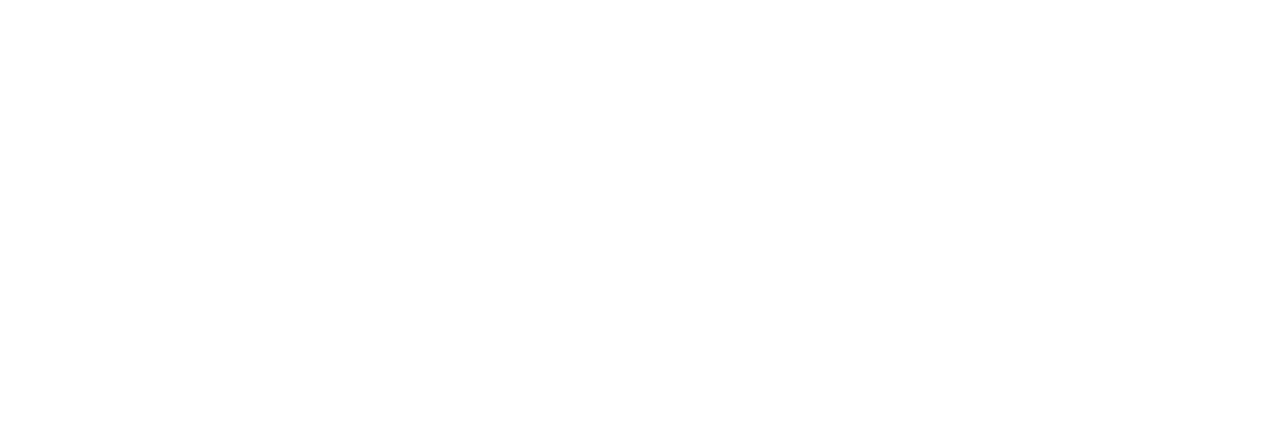
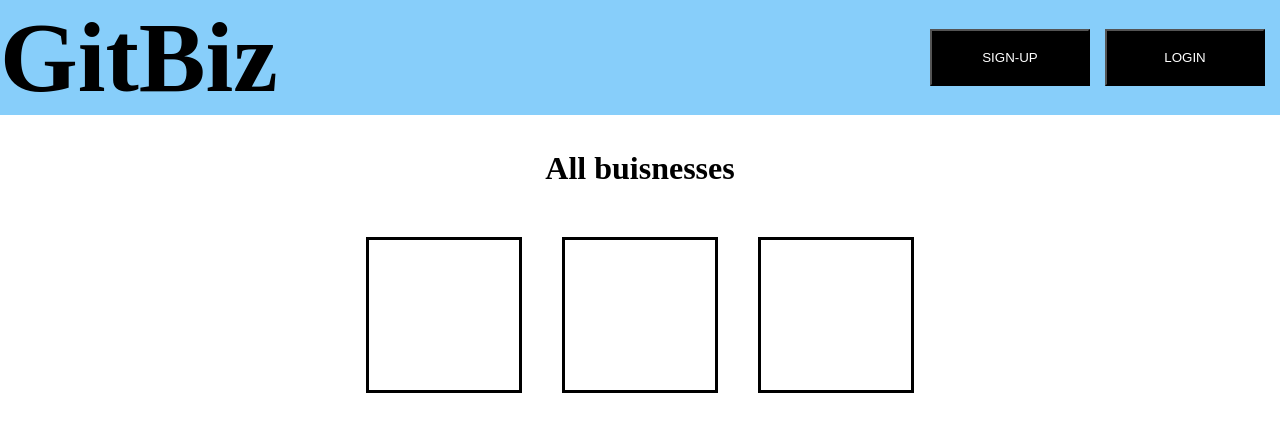
Before and after one commit to sblum55/unit2-welp-frontend, a website: page index.html in a window 1280 px wide. Drawn offline with nearby package versions, Linux system fonts and the light colour scheme.

Commit message:
homepage work

```diff
--- a/index.html
+++ b/index.html
@@ -7,9 +7,33 @@
     <link href='./style.css' rel="stylesheet">
     <script src="https://cdnjs.cloudflare.com/ajax/libs/axios/0.21.1/axios.min.js" defer></script>
     <script src="main.js" defer></script>
-    <title>Document</title>
+    <title>GitBiz</title>
 </head>
 <body>
+    <!-- contains all links in header-->
+    <div class='homepageHeader'>
+        <div class='gitBizHeader hlink'>
+            <h1 class='gitBiz'>GitBiz</h1>
+        </div>
+        <div class='headerLinks'>
+            <button class='login hLink'>LOGIN</button>
+            <button class='signUp hLink'>SIGN-UP</button>
+        </div>
+    </div>
+    <!----------------------------->
+    <div class="homepage">
+        <div class='homepageContainer'>
+            <h1 class='homepageAllbusinessTitle'>All buisnesses</h1>
+            <!-- Colleciton of random businesses -->
+            <div class="homepageTeaser">
+                <!-- each business can replace this div (they are just for visual aid)-->
+                <div class='homepageTeaserBusiness'></div>
+                <div class='homepageTeaserBusiness'></div>
+                <div class='homepageTeaserBusiness'></div>
+                <!---------------------------------------------------------------------->
+            </div>
+        </div>
+    </div>
 
 </body>
 </html>
--- a/style.css
+++ b/style.css
@@ -0,0 +1,60 @@
+* {
+    margin: 0px;
+}
+
+.homepageHeader {
+    display: flex;
+    width: 100%;
+    flex-direction: row;
+    background-color: lightskyblue;
+}
+
+.gitBizHeader {
+    width: 50%;
+}
+
+.gitBiz {
+    text-align: left;
+    font-size: 100px;
+}
+
+.headerLinks {
+    display: flex;
+    flex-direction: row-reverse;
+    width: 50%;
+    align-items: center;
+}
+
+.hLink {
+    margin-right: 15px;
+    width: 25%;
+    height: 50%;
+    background-color: black;
+    color: white;
+}
+
+.hLink:hover {
+    cursor: pointer;
+}
+
+.homepageAllbusinessTitle {
+    margin-top: 35px;
+    text-align: center;
+}
+
+.homepageTeaser {
+    margin-top: 50px;
+    display: flex;
+    flex-direction: row;
+    width: 100%;
+    justify-content: center;
+}
+
+.homepageTeaserBusiness {
+    display: flex;
+    justify-content: center;
+    border: 3px solid black;
+    width: 150px;
+    height: 150px;
+    margin: 0 20px;
+}
```
